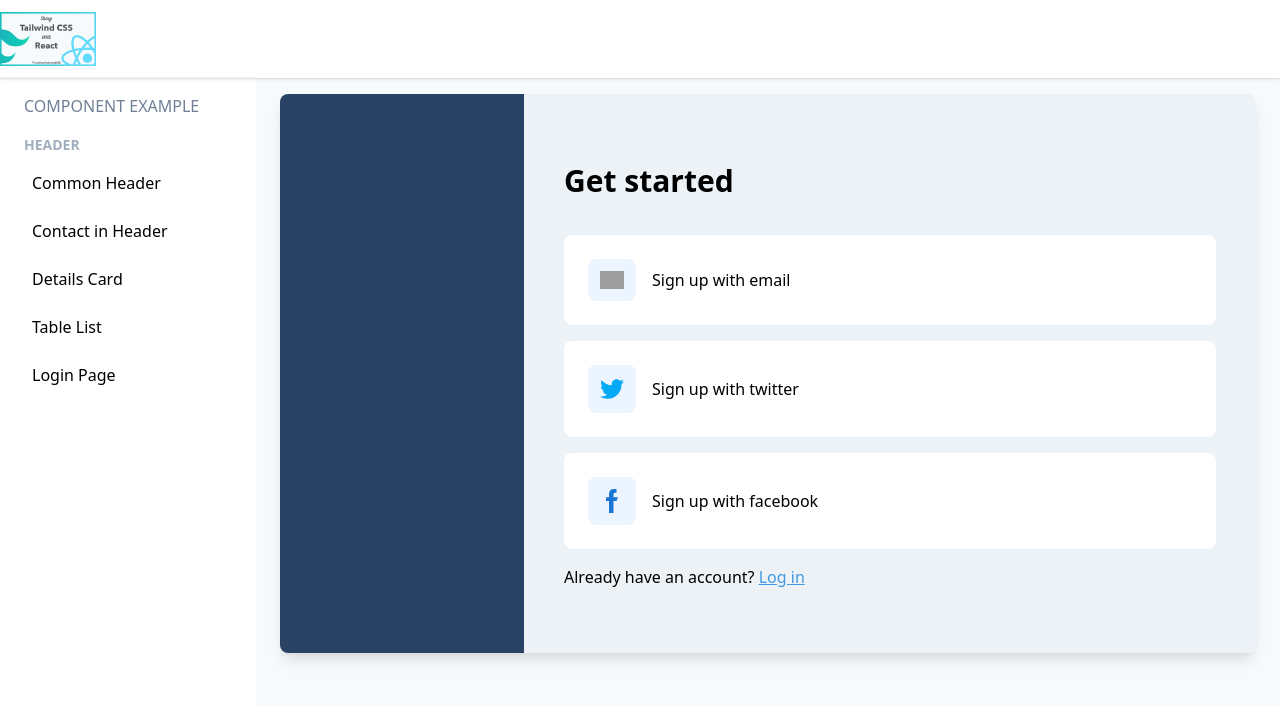
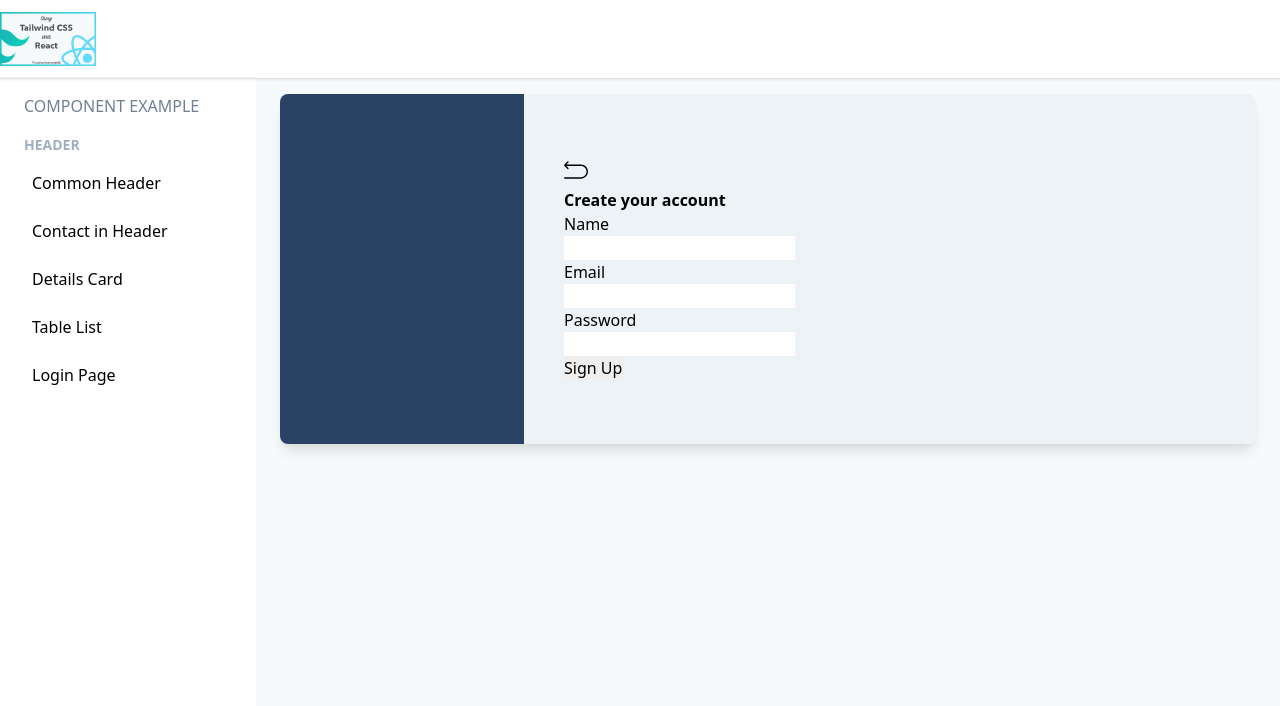
Before and after one commit to liaooliver/React-Component-Tailwind, a React (Create React App) app: page /login in a window 1280 px wide. Shown: the top 706 px of the page. Built offline with nearby package versions, Linux system fonts and the light colour scheme; grey boxes are pictures that could not be loaded.

Commit message:
Login Component, build form layout

```diff
--- /dev/null
+++ b/src/components/LoginCommon.jsx
@@ -0,0 +1,34 @@
+import React from 'react';
+import returnicon from '../assets/returnicon.svg';
+
+const LoginCommon = () => (
+    <div>
+        <div>
+            <a href="/" className="w-6 inline-block">
+                <img src={returnicon} alt="return icon" />
+            </a>
+            <div>
+                <p className="font-bold">Create your account</p>
+            </div>
+        </div>
+        <div>
+            <form action="">
+                <p>
+                    <label htmlFor="name">Name</label><br />
+                    <input type="text" name="" id="name"/>
+                </p>
+                <p>
+                    <label htmlFor="email">Email</label><br />
+                    <input type="email" name="" id="email"/>
+                </p>
+                <p>
+                    <label htmlFor="password">Password</label><br />
+                    <input type="password" name="" id="password"/>
+                </p>
+                <input type="button" value="Sign Up"/>
+            </form>
+        </div>
+    </div>
+);
+
+export default LoginCommon;
--- a/src/components/LoginPage.jsx
+++ b/src/components/LoginPage.jsx
@@ -1,12 +1,14 @@
 import React from 'react';
-import LoginSocial from './LoginSocial';
+// import LoginSocial from './LoginSocial';
+import LoginCommon from './LoginCommon';
 
 
 const LoginPage = () => (
     <div className="w-full shadow-lg rounded-lg flex">
         <div className="w-1/4 rounded-l-lg bg-blue-900"></div>
         <div className="w-3/4 rounded-r-lg bg-gray-200 px-10 py-16">
-            <LoginSocial />
+            {/* <LoginSocial /> */}
+            <LoginCommon />
         </div>
     </div>
 );
```
Also changed, not shown: src/assets/returnicon.svg (added).
